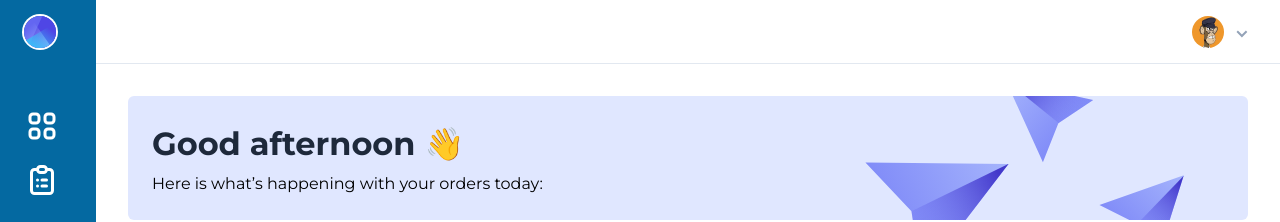
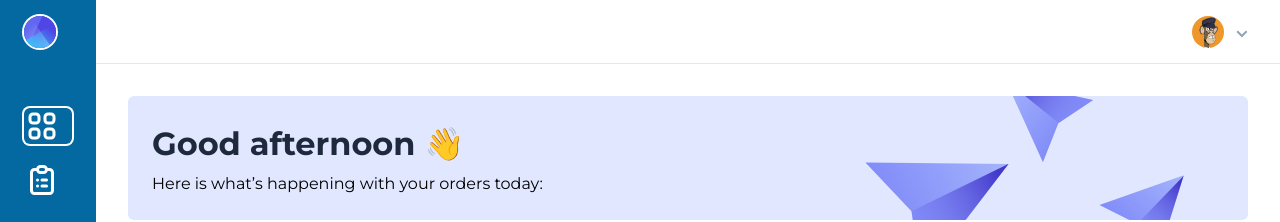
Before and after one commit to mendsalbert/schain, a Next.js app: page /dashboard/customer in a window 1280 px wide. Shown: the top 222 px of the page. Built offline with nearby package versions, Linux system fonts and the light colour scheme.

Commit message:
schain ui

```diff
--- a/components/adminPartials/Sidebar.jsx
+++ b/components/adminPartials/Sidebar.jsx
@@ -1,16 +1,17 @@
 import { ClipboardListIcon, ViewGridIcon } from "@heroicons/react/outline";
 import React, { useState, useEffect, useRef } from "react";
 import Link from "next/link";
-
+import { useRouter } from "next/router";
 import SidebarLinkGroup from "./SidebarLinkGroup";
 
 function Sidebar({ sidebarOpen, setSidebarOpen }) {
   // const location = useLocation();
   // const { pathname } = location;
-
+  const router = useRouter();
   const trigger = useRef(null);
   const sidebar = useRef(null);
 
+  console.log(router.pathname);
   let storedSidebarExpanded;
 
   if (typeof window !== "undefined") {
@@ -151,11 +152,18 @@ function Sidebar({ sidebarOpen, setSidebarOpen }) {
               >
                 <Link
                   href={"/dashboard/customer/"}
-                  className={`block text-slate-200 hover:text-white truncate transition duration-150 ${"hover:text-slate-200"}`}
+
+                  // className={`block text-slate-200 hover:text-white truncate transition duration-150 ${"hover:text-slate-200"}`}
                 >
-                  <div className="flex items-center">
+                  <div
+                    className={`flex items-center ${
+                      router.pathname === "/dashboard/customer"
+                        ? "ring-2 rounded-md ring-white"
+                        : ""
+                    }`}
+                  >
                     <ViewGridIcon className=" shrink-0 h-9 text-white" />
-                    <span className="text-sm font-medium ml-3 lg:opacity-0 lg:sidebar-expanded:opacity-100 2xl:opacity-100 duration-200">
+                    <span className="text-sm font-medium ml-3 text-white lg:opacity-0 lg:sidebar-expanded:opacity-100 2xl:opacity-100 duration-200">
                       Dashboard
                     </span>
                   </div>
```
